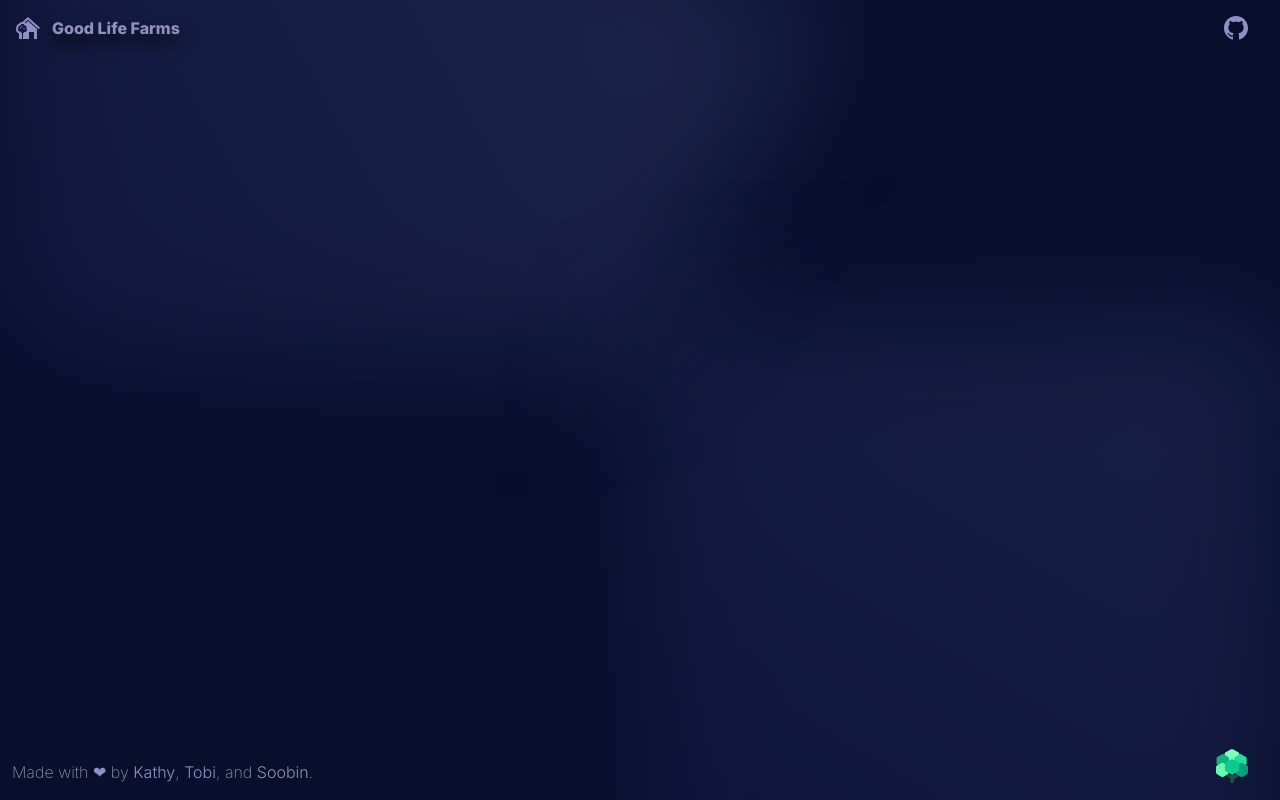
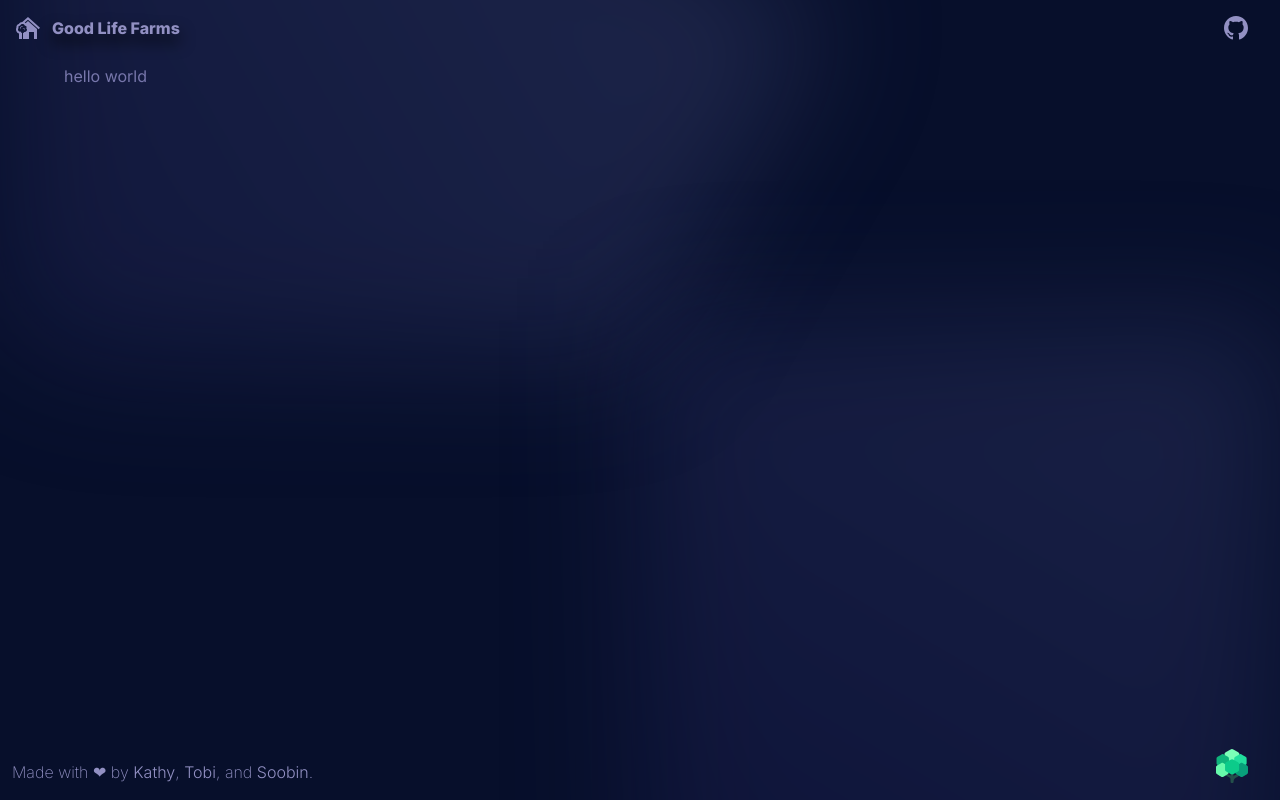
Before and after one commit to soobinrho/GoodLifeFarms, a Next.js app: page /prototype in a window 1280 px wide. Shown: the top 800 px of the page. Built offline with nearby package versions, Linux system fonts and the light colour scheme.

Commit message:
feat: prototype page structure (WIP)
Signed-off-by: Soobin Rho <soobinrho@gmail.com>

```diff
--- a/src/components/prototype-page.tsx
+++ b/src/components/prototype-page.tsx
@@ -1,21 +1,24 @@
-import Link from 'next/link';
-
 export default function PrototypePage() {
   return (
-    <div className='min-h-screen overflow-y-auto overflow-x-hidden bg-background'>
+    <>
+      <div className='relative h-max min-h-screen overflow-y-hidden bg-background'>
+        {/* Who we are */}
+        <section className='m-16'>hello world</section>
+
         <div className='isolate'>
           {/* Gradient background.
             Source:
               https://tailwindui.com/components/marketing/sections/heroes
         */}
           <div className='absolute inset-x-0 -top-40 -z-10 transform-gpu overflow-hidden blur-3xl sm:-top-80'>
-          <div className='relative left-[calc(50%-11rem)] aspect-[1155/678] w-[36.125rem] -translate-x-1/2 rotate-[30deg] bg-gradient-to-tr from-[#1B1A55] to-[#535C91] opacity-30 sm:left-[calc(50%-30rem)] sm:w-[72.1875rem]'></div>
+            <div className='relative left-[calc(50%-11rem)] aspect-[1155/678] w-[36.125rem] -translate-x-1/2 rotate-[30deg] overflow-hidden bg-gradient-to-tr from-[#1B1A55] to-[#535C91] opacity-30 sm:left-[calc(50%-30rem)] sm:w-[72.1875rem]'></div>
           </div>
-        <div className='mx-auto max-w-2xl py-32 sm:py-48 lg:py-56'></div>
+          <div className='mx-auto max-w-2xl overflow-hidden py-32 sm:py-48 lg:py-56'></div>
           <div className='absolute inset-x-0 top-[calc(100%-13rem)] -z-10 transform-gpu overflow-hidden blur-3xl sm:top-[calc(100%-30rem)]'>
-          <div className='relative left-[calc(50%+3rem)] aspect-[1155/678] w-[36.125rem] -translate-x-1/2 bg-gradient-to-tr from-[#1B1A55] to-[#535C91] opacity-30 sm:left-[calc(50%+36rem)] sm:w-[72.1875rem]'></div>
+            <div className='relative left-[calc(50%+3rem)] aspect-[1155/678] w-[36.125rem] -translate-x-1/2 overflow-hidden bg-gradient-to-tr from-[#1B1A55] to-[#535C91] opacity-30 sm:left-[calc(50%+36rem)] sm:w-[72.1875rem]'></div>
           </div>
         </div>
       </div>
+    </>
   );
 }
```
Lines whose indentation alone changed are shown as unchanged.
